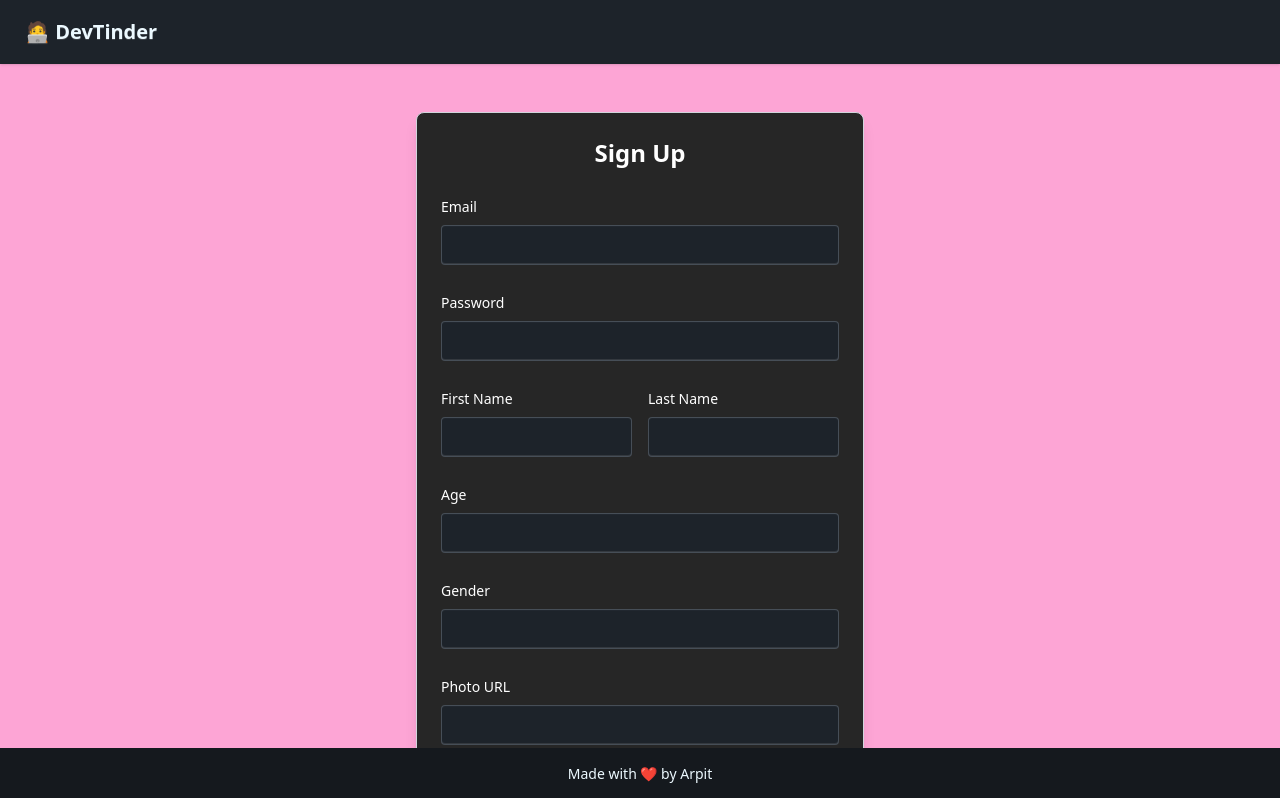
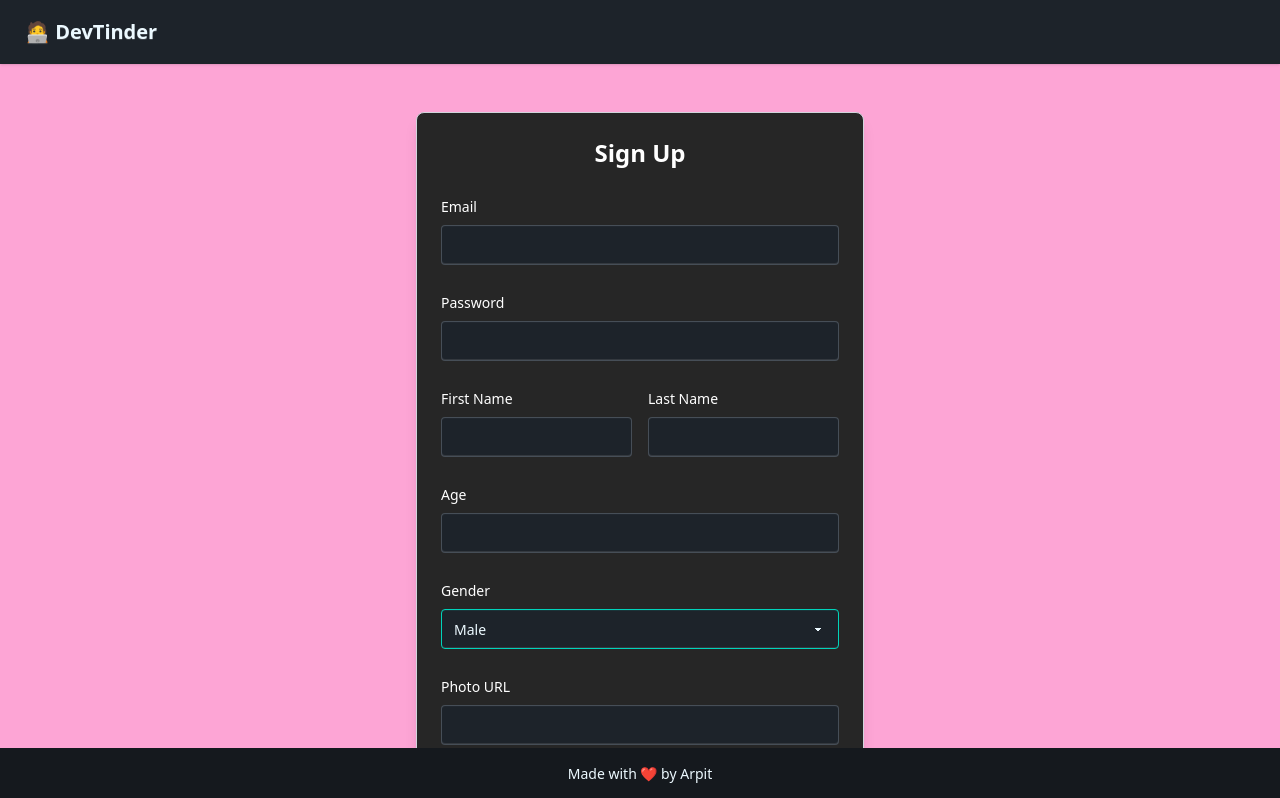
Before and after one commit to arpitt061998/devtinder-frontend, a React app: page /signup in a window 1280 px wide. Shown: the top 798 px of the page. Built offline with nearby package versions, Linux system fonts and the light colour scheme; the HTML template or start-up script is replaced by a standard one.

Commit message:
adding some ui enhancement

```diff
--- a/src/components/Connections.jsx
+++ b/src/components/Connections.jsx
@@ -4,6 +4,7 @@ import axios from "axios";
 import { useDispatch, useSelector } from "react-redux";
 import { addConnections } from "../utils/connectionsSlice";
 import RequestCard from "./RequestCard";
+import { Link } from "react-router";
 
 const Connections = () => {
   const dispatch = useDispatch();
@@ -26,7 +27,7 @@ const Connections = () => {
 
   if(!connections) return;
   if(connections.length === 0) return (
-    <div className="flex justify-center items-center bg-pink-300 min-h-[88vh] text-neutral-800 text-3xl">Zero connections. <Link to = "/" className="underline">Add</Link> one? </div>
+    <div className="flex justify-center items-center bg-pink-300 min-h-[88vh] text-white text-3xl">Zero connections. <Link to = "/" className="underline mx-1">Add</Link> one? </div>
   )
   return (
     <div className="flex justify-center items-center bg-pink-300 flex-col min-h-[88vh]">
--- a/src/components/Navbar.jsx
+++ b/src/components/Navbar.jsx
@@ -45,7 +45,7 @@ const Navbar = () => {
                     className="menu menu-sm dropdown-content bg-base-100 rounded-box z-1 mt-3 w-52 p-2 shadow">
                     <li>
                       <Link to = "/profile" className="justify-between">
-                        Profile
+                        Edit Profile
                       </Link>
                     </li>
                     <li>
--- a/src/components/RequestCard.jsx
+++ b/src/components/RequestCard.jsx
@@ -30,8 +30,7 @@ const RequestCard = ( {user, requestId , isRequestCard = false, isChatAvailable
       <div className="card-body">
         <h2 className="card-title">{firstName + " " + lastName}</h2>
         <p>{about}</p>
-        <p>{age}</p>
-        <p>{gender}</p>
+        <p>{age}, {gender}</p>
         {isRequestCard && (<div className="card-actions justify-center my-4">
           <button className="btn btn-secondary" onClick={() => reviewRequest("rejected",requestId)}>Reject</button>
           <button className="btn btn-pink" onClick={() => reviewRequest("accepted",requestId)}>Accept</button>
--- a/src/components/Signup.jsx
+++ b/src/components/Signup.jsx
@@ -96,12 +96,10 @@ const Signup = () => {
 
       <fieldset className="space-y-2">
         <legend className="text-sm font-medium text-white">Gender</legend>
-        <input
-          type="text"
-          className="input input-bordered w-full"
-          value={gender}
-          onChange={(e) => setGender(e.target.value)}
-        />
+          <select class="select select-accent w-full" value={gender} onChange={(e) => setGender(e.target.value)}>
+            <option>Male</option>
+            <option>Female</option>
+          </select>
       </fieldset>
 
       <fieldset className="space-y-2">
--- a/src/components/UserCard.jsx
+++ b/src/components/UserCard.jsx
@@ -29,8 +29,7 @@ const UserCard = ( {user} ) => {
       <div className="card-body">
         <h2 className="card-title">{firstName + " " + lastName}</h2>
         <p>{about}</p>
-        <p>{age}</p>
-        <p>{gender}</p>
+        <p>{age}, {gender}</p>
         <div className="card-actions justify-center my-4">
           <button className="btn btn-secondary" onClick={() => handleRequest("ignored",_id)}>Ignore</button>
           <button className="btn btn-pink" onClick={() => handleRequest("interested",_id)}>Interested</button>
```
